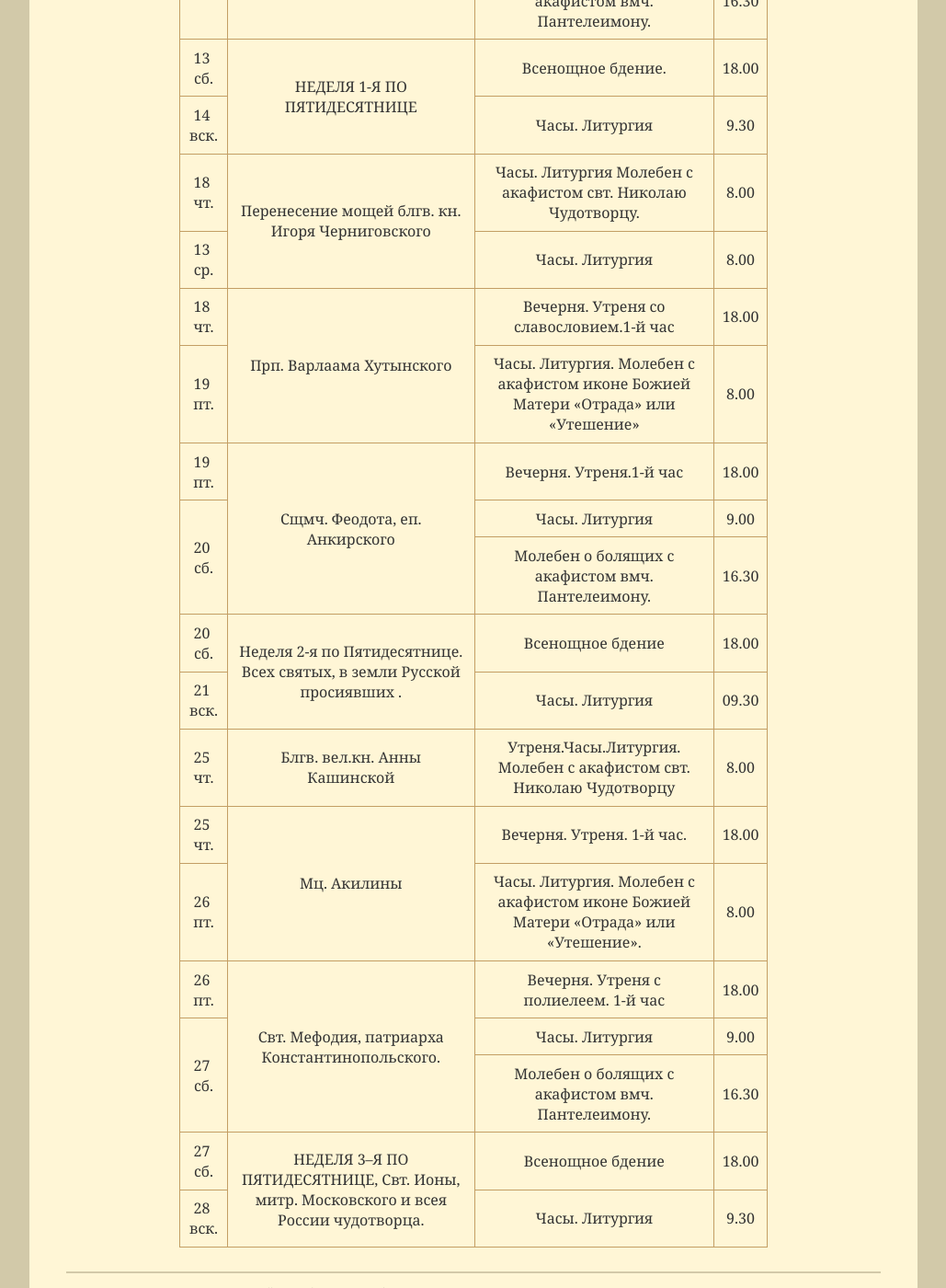
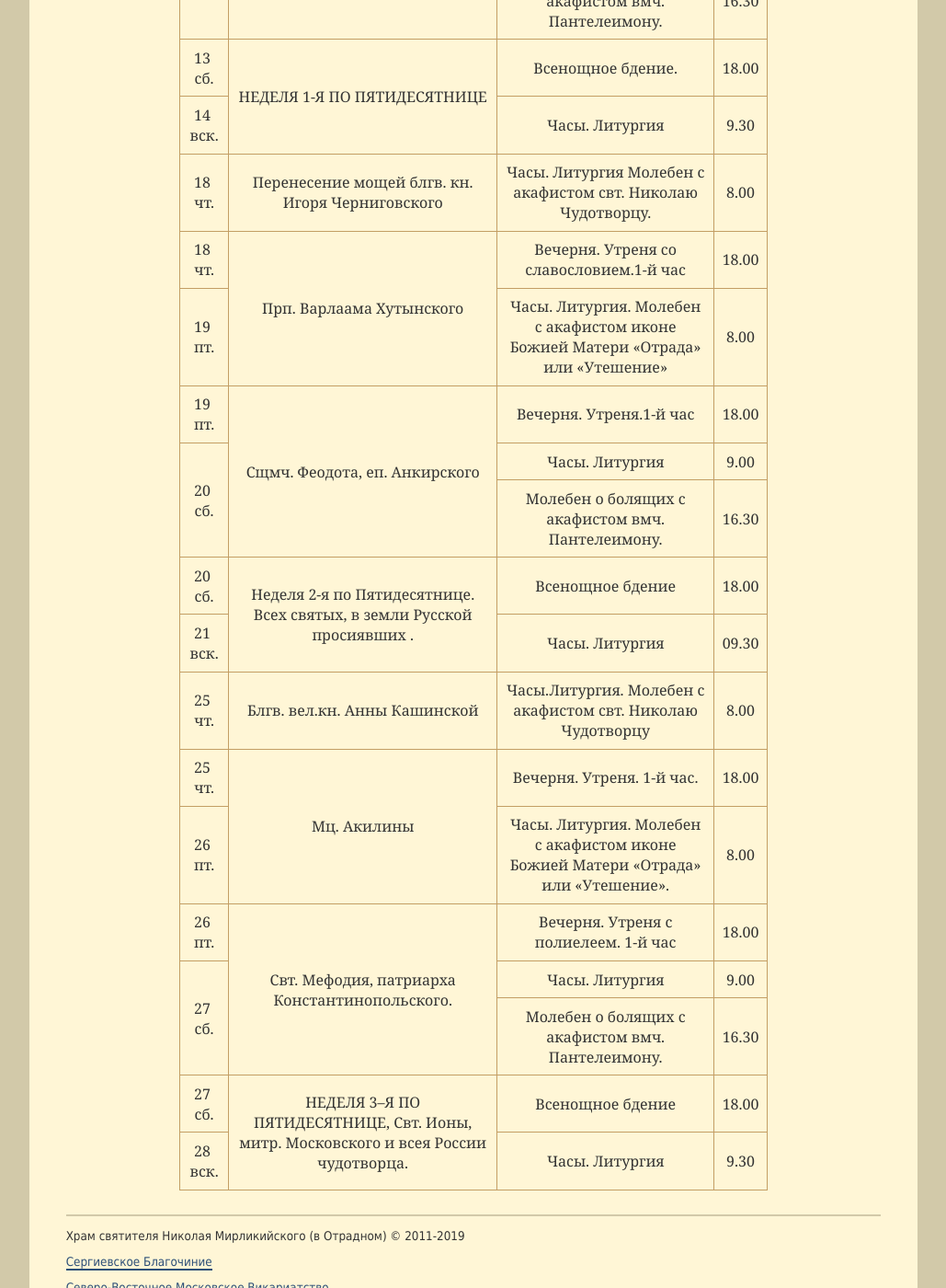
Before and after one commit to hramotradnoe/hramotradnoe.github.io, a Jekyll site: the page built from schedule/index.html, in a window 1280 px wide and 1400 px high, scrolled down 1174 px. Shown: the whole window at 92% size, without its empty margins (125-1154 px from the left). Built offline with Jekyll 4.4.1, drawn with Linux system fonts in a browser that asks for light colours.

Commit message:
Update schedule.yml

```diff
--- a/_data/schedule.yml
+++ b/_data/schedule.yml
@@ -6,7 +6,7 @@
       - day   : 2&nbsp; вт.
         time  : '18.00'
         title : "Вечерня.Утреня с полиелеем.1-й час ."
-      - day   : 38&nbsp; ср.
+      - day   : 3&nbsp; ср.
         time  : '8.00'
         title : "Часы.  Литургия"
  - description : "Третье обретение главы Предтечи и Крестителя Господня Иоанна"
@@ -64,9 +64,6 @@
       - day   : 18&nbsp; чт.
         time  : '8.00'
         title : "Часы. Литургия Молебен с акафистом свт. Николаю Чудотворцу."
-      - day   : 13&nbsp; ср.
-        time  : '8.00'
-        title : "Часы.  Литургия"
  - description : "Прп. Варлаама Хутынского "
    services    :
       - day   : 18&nbsp; чт.
@@ -98,7 +95,7 @@
    services    :
       - day   : 25&nbsp; чт.
         time  : '8.00'
-        title : "Утреня.Часы.Литургия. Молебен с акафистом свт. Николаю Чудотворцу"
+        title : "Часы.Литургия. Молебен с акафистом свт. Николаю Чудотворцу"
  - description : "Мц. Акилины"
    services    :
       - day   : 25&nbsp; чт.
```
